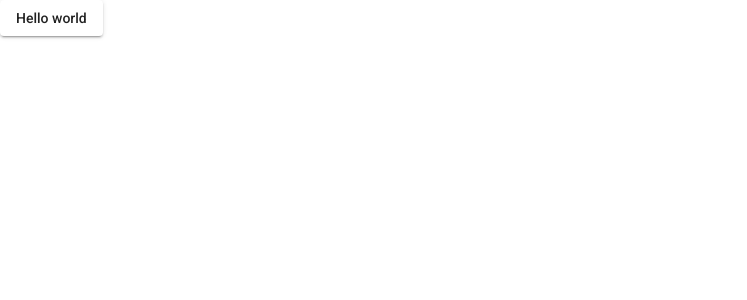
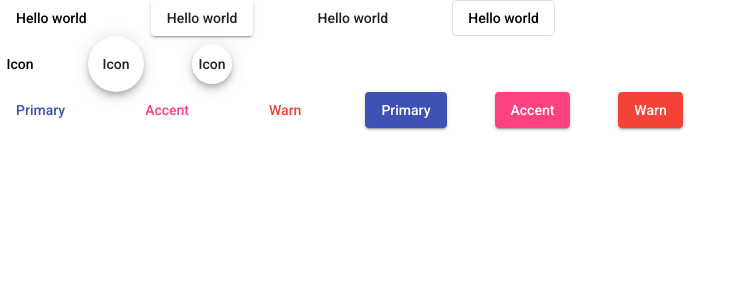
Before and after one commit to fragianci/ng-material-exe, an Angular app: page / in a window 1280 px wide. Shown: the top 300 px of the page, without its empty margins (0-747 px from the left). Built offline with nearby package versions, Linux system fonts and the light colour scheme.

Commit message:
Typography examples, buttons and icons

```diff
--- a/src/app/app.component.html
+++ b/src/app/app.component.html
@@ -1 +1,40 @@
-<button mat-raised-button>Hello world</button>
+<!-- TYPOGRAPHY -->
+<!-- <div class="mat-display-4">Mat display 4</div>
+<div class="mat-display-3">Mat display 3</div>
+<div class="mat-display-2">Mat display 2</div>
+<div class="mat-display-1">Mat display 1</div>
+
+<div class="mat-headline">Heading like h1</div>
+<div class="mat-title">Heading like h2</div>
+<div class="mat-subheading-2">Heading like h3</div>
+<div class="mat-subheading-1">Heading like h4</div>
+
+<div class="mat-body-1">This is body text</div>
+<div class="mat-body-2">This is bold body text</div>
+<div class="mat-caption">This is caption text</div>
+
+<div class="mat-typography">
+    <h1>This is heading for h1</h1>
+    <h2>This is heading for h2</h2>
+    <h3>This is heading for h3</h3>
+    <h4>This is heading for h4</h4>
+</div> -->
+<div>
+    <button mat-button>Hello world</button>
+    <button mat-raised-button>Hello world</button>
+    <button mat-flat-button>Hello world</button>
+    <button mat-stroked-button>Hello world</button>
+</div>
+<div>
+    <button class="mat-icon-button">Icon</button>
+    <button class="mat-fab">Icon</button>
+    <button class="mat-mini-fab">Icon</button>
+</div>
+<div>
+    <button color="primary" mat-button>Primary</button>
+    <button color="accent" disableRipple mat-button>Accent</button>
+    <button color="warn" mat-button>Warn</button>
+    <button color="primary" mat-raised-button>Primary</button>
+    <button color="accent" mat-raised-button>Accent</button>
+    <button color="warn" mat-raised-button>Warn</button>
+</div>
--- a/src/app/app.component.scss
+++ b/src/app/app.component.scss
@@ -0,0 +1,3 @@
+button{
+    margin-right: 3rem;
+}
```
